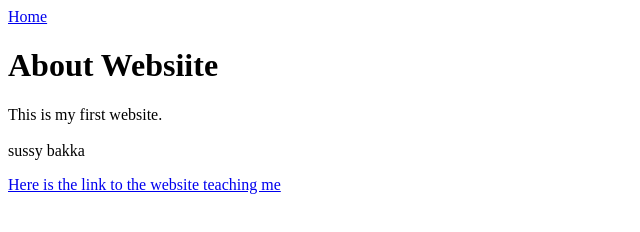
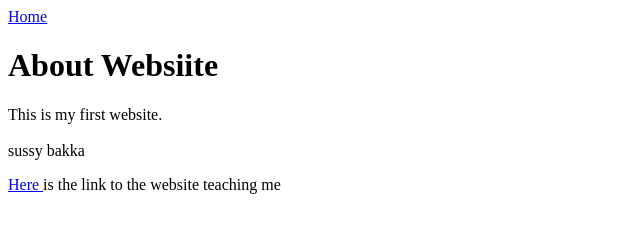
Before and after one commit to htmlearning/htmlearning.github.io, a plain HTML site: page about.html in a window 1280 px wide. Shown: the whole page, without its empty margins (0-640 px from the left). Drawn offline with Linux system fonts and the light colour scheme.

Commit message:
fixed link
fixed link stretching full length of body

```diff
--- a/about.html
+++ b/about.html
@@ -15,7 +15,7 @@
             sussy bakka
         </p>
         <p>
-            <a href="https://htmlteaching.github.io">Here </href>is the link to the website teaching me
+            <a href="https://htmlteaching.github.io">Here </a>is the link to the website teaching me
         </p>
     </body>
 </html>
```
